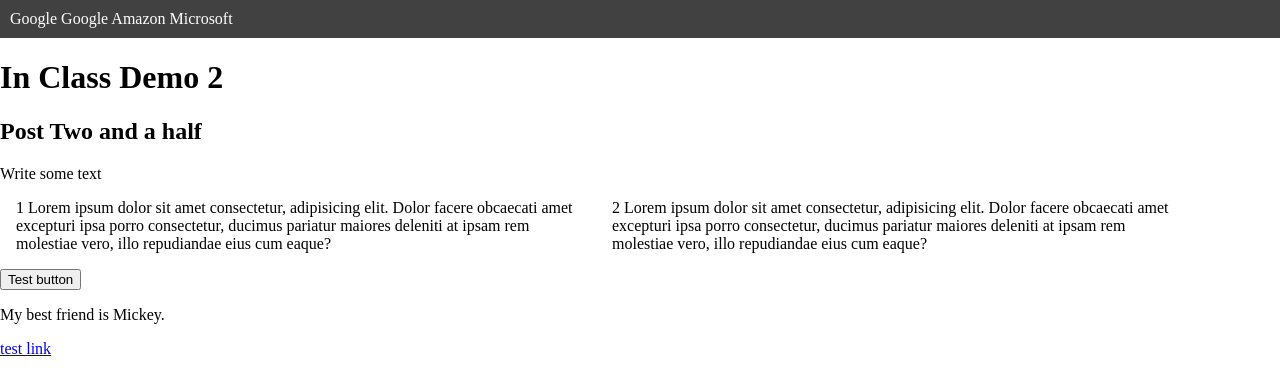
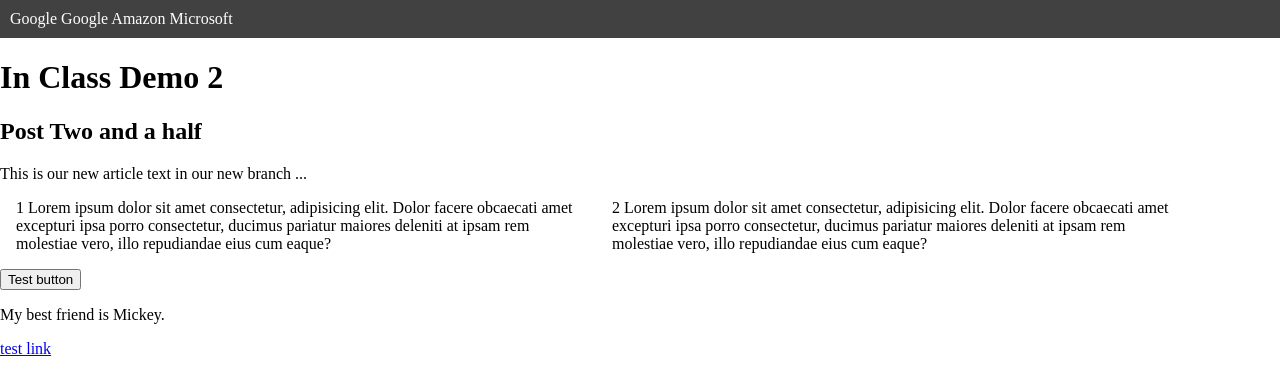
Before and after one commit to nvc-nenad/2021-test, a plain HTML site: page index.html in a window 1280 px wide. Drawn offline with Linux system fonts and the light colour scheme.

Commit message:
homepage updated

```diff
--- a/index.html
+++ b/index.html
@@ -32,7 +32,7 @@
       </header>
       <article>
 
-        Write some text
+        This is our new article text in our new branch ...
       </article>
     </section>
 
```
